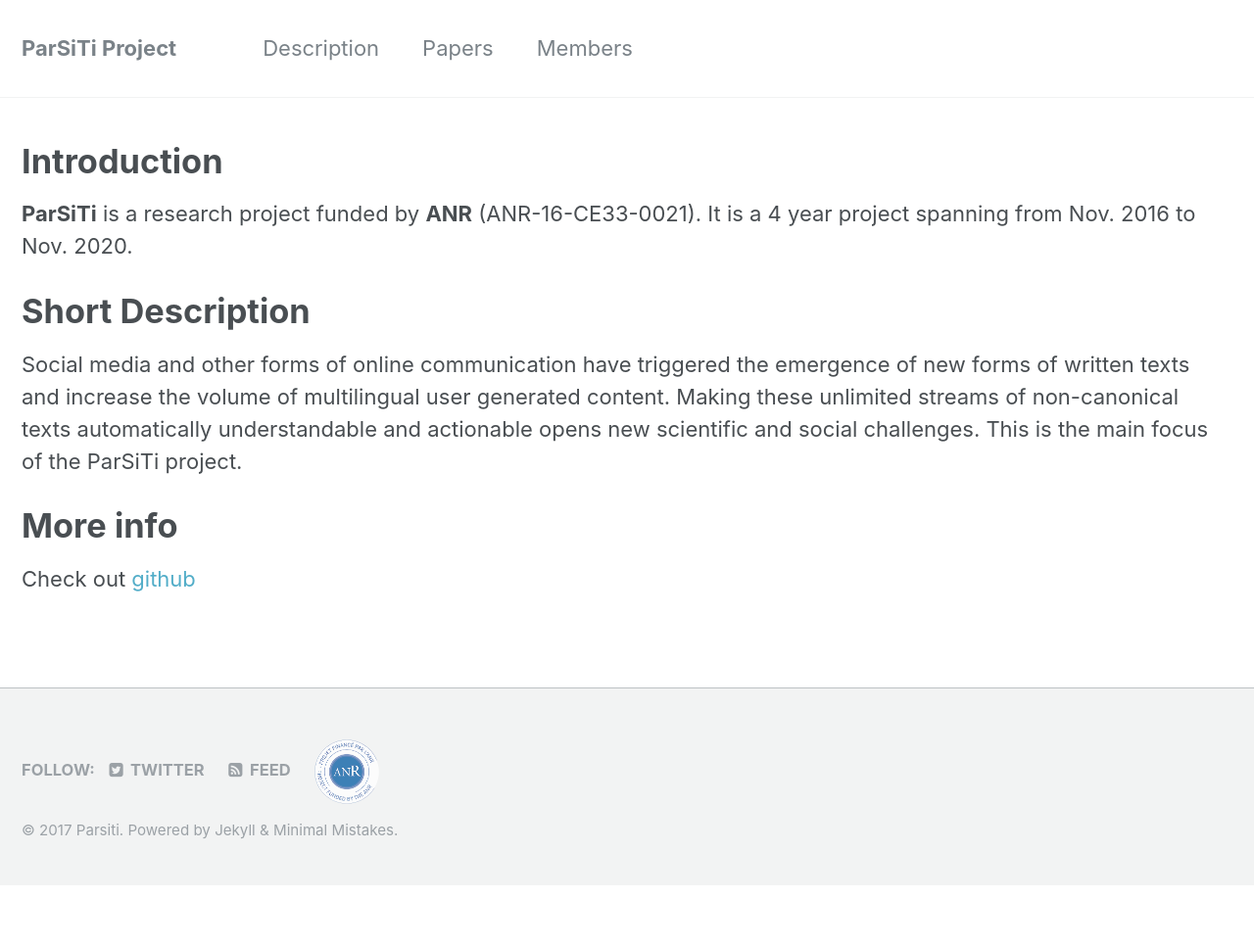
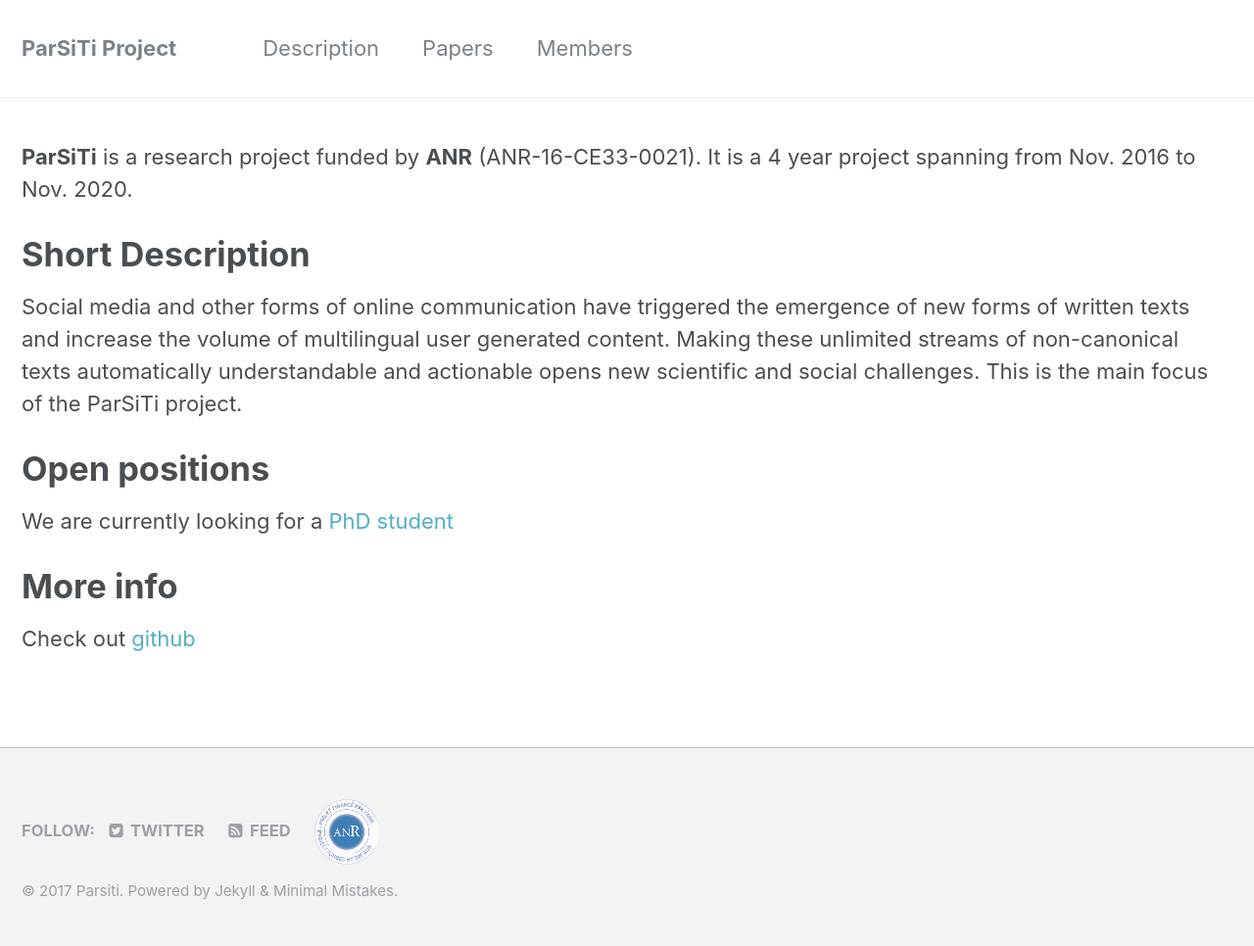
Before and after one commit to parsiti/parsiti.github.io, a Jekyll site: the page built from index.md, in a window 1280 px wide. Shown: the whole page at 98% size. Built offline with Jekyll 4.4.1, drawn with Linux system fonts in a browser that asks for light colours; our own code applies the rules of GitHub Pages for plain Markdown files; before the commit the page ends 904 px from its top, so only the background shows below that.

Commit message:
sujet de thèse

```diff
--- a/index.md
+++ b/index.md
@@ -2,7 +2,6 @@
 layout: splash
 ---
 
-# Introduction
 __ParSiTi__ is a research project funded by __ANR__
 (ANR-16-CE33-0021). It is a 4 year project spanning from Nov. 2016 to
 Nov. 2020.
@@ -15,6 +14,9 @@ non-canonical texts automatically understandable and actionable opens
 new scientific and social challenges. This is the main focus of the
 ParSiTi project.
 
+# Open positions
+
+We are currently looking for a [PhD student](phd.pdf)
 
 # More info
 Check out [github](https://github.com/parsiti)
```
Also changed, not shown: 1 other file.
